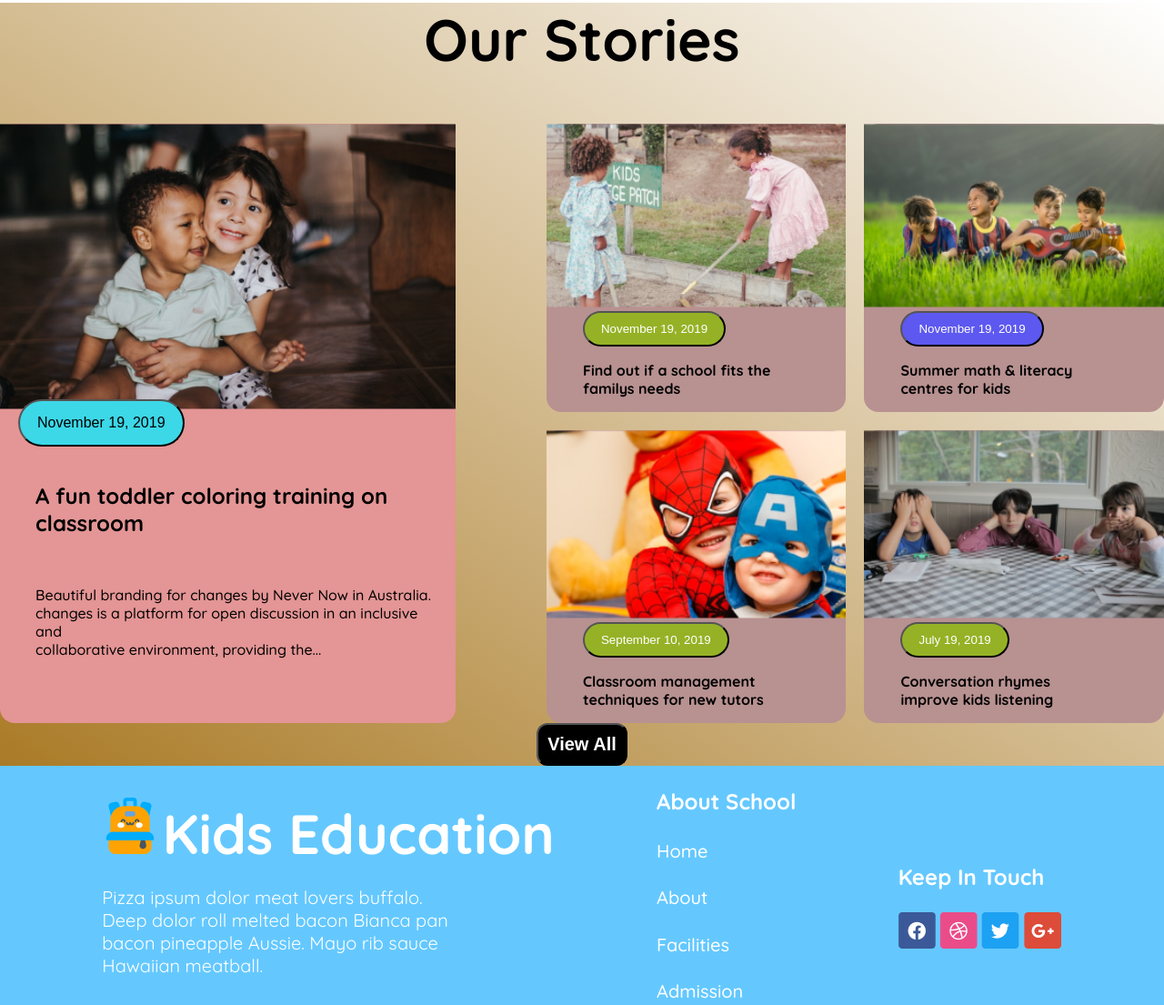
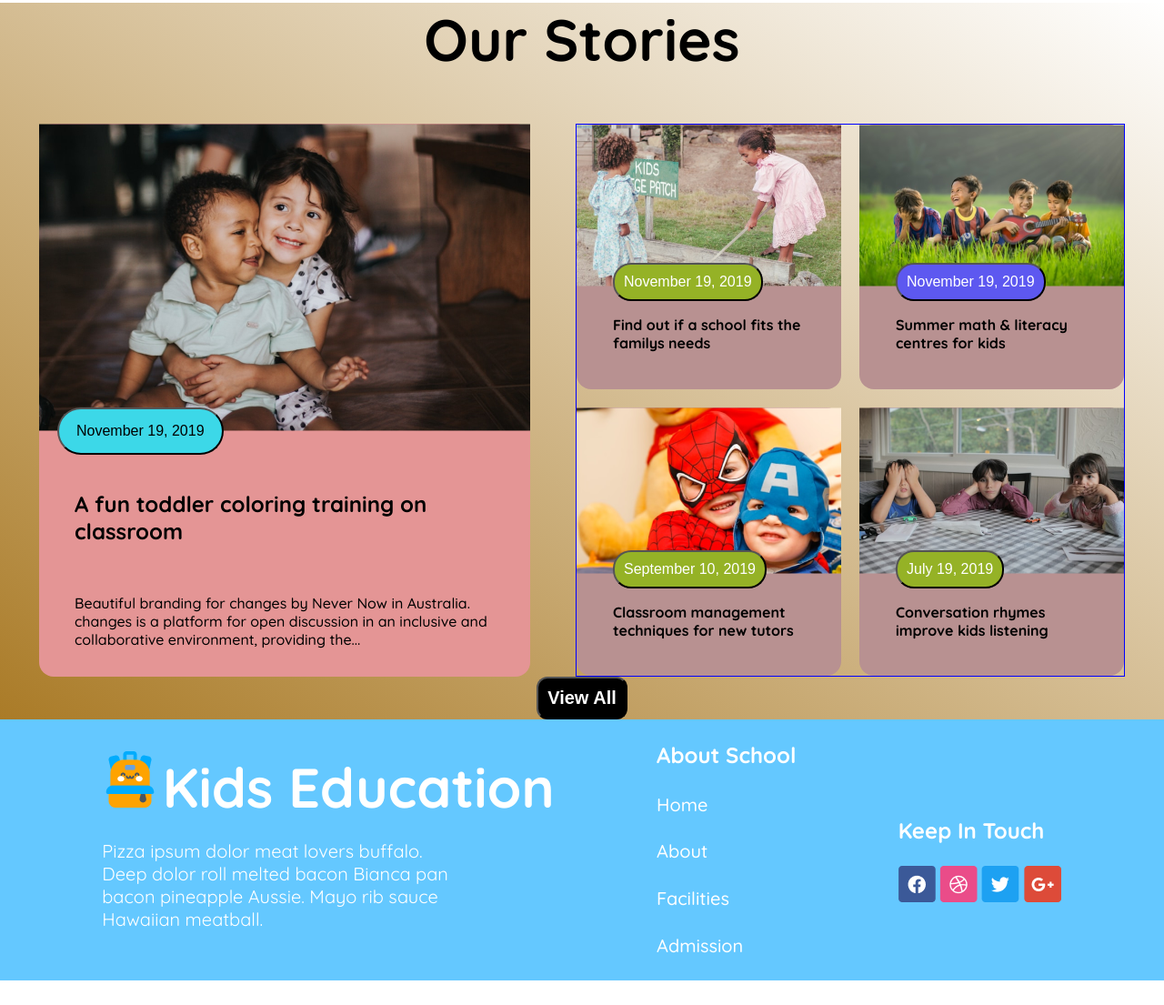
Before and after one commit to kabir542547301148/assignment-002, a plain HTML site: page index.html in a window 1280 px wide. Shown: the part 1585-2690 px from the top of the page at 91% size. After the commit the page ends 2663 px from the top, so only its background shows below. Drawn offline with Linux system fonts and the light colour scheme.

Commit message:
added code

```diff
--- a/style/style.css
+++ b/style/style.css
@@ -200,6 +200,7 @@
   .stories-container{
    display: flex;
    justify-content: center;
+   gap: 50px;
   }
   .our-title{
     font-weight: 700;
@@ -210,16 +211,14 @@
   .stories-content{
     display: grid;
     grid-template-columns: repeat(2,1fr);
-
+    border: 1px solid blue;
     gap: 20px;
-
-
-
   }
   .box-1{
     background-color: #e49595;
     border-radius: 16px;
-   margin-right: 100px;
+   /* margin-right: 100px; */
+
 
   }
   .stories-container img{
@@ -231,7 +230,10 @@
     background-color: #3CD8E8;
     padding: 15px 19px;
     margin-left: 20px;
-    margin-top: -200px;
+    margin-top: -30px;
+   display: block;
+   z-index: 100;
+   position: relative;
     border-radius: 48px;
   }
 
@@ -251,14 +253,20 @@
     background-color: #b89191;
     border-radius: 16px;
 
+
   }
   .stories-btn-2{
-    padding: 10px 18px;
+    padding: 10px 10px;
     margin-left: 40px;
-    margin-top: -0px;
+   margin-top: -30px;
+   display: block;
+   z-index: 100;
+   position: relative;
+    font-weight: 500;
+    font-size: 1rem;
     color: white;
     background-color: #95B226;
-    border-radius: 48px;
+    border-radius: 20px;
   }
   .stories-description{
     font-weight: 700;
@@ -270,33 +278,51 @@
     border-radius: 16px;
   }
   .stories-btn-3{
-    padding: 10px 18px;
+    padding: 10px 10px;
     margin-left: 40px;
+    margin-top: -30px;
+   display: block;
+   z-index: 100;
+   position: relative;
     color: white;
+    font-weight: 500;
+    font-size: 1rem;
     background-color: #5D58F0;
-    border-radius: 48px;
+    border-radius: 20px;
   }
   .box-4{
     background-color: #b89191;
     border-radius: 16px;
   }
   .stories-btn-4{
-    padding: 10px 18px;
+    padding: 10px 10px;
     margin-left: 40px;
+    margin-top: -30px;
+   display: block;
+   z-index: 100;
+   position: relative;
     color: white;
+    font-weight: 500;
+    font-size: 1rem;
     background-color: #95B226;
-    border-radius: 48px;
+    border-radius: 20px;
   }
   .box-5{
     background-color: #b89191;
     border-radius: 16px;
   }
   .stories-btn-5{
-    padding: 10px 18px;
+    padding: 10px 10px;
     margin-left: 40px;
+    margin-top: -30px;
+   display: block;
+   z-index: 100;
+   position: relative;
     color: white;
+    font-weight: 500;
+    font-size: 1rem;
     background-color: #95B226;
-    border-radius: 48px;
+    border-radius: 20px;
   }
   .view-btn{
     font-weight: 700;
@@ -417,8 +443,16 @@
       font-size: 1.8rem;
     }
     .stories-content{
-      width: 100%;
+    max-width: 400px;
+
+      flex-direction: column;
+      align-items: center;
+      gap: 5px;
+
+
+
     }
 
 
+
   }
```
Also changed, not shown: index.html (+1 -27 lines).
